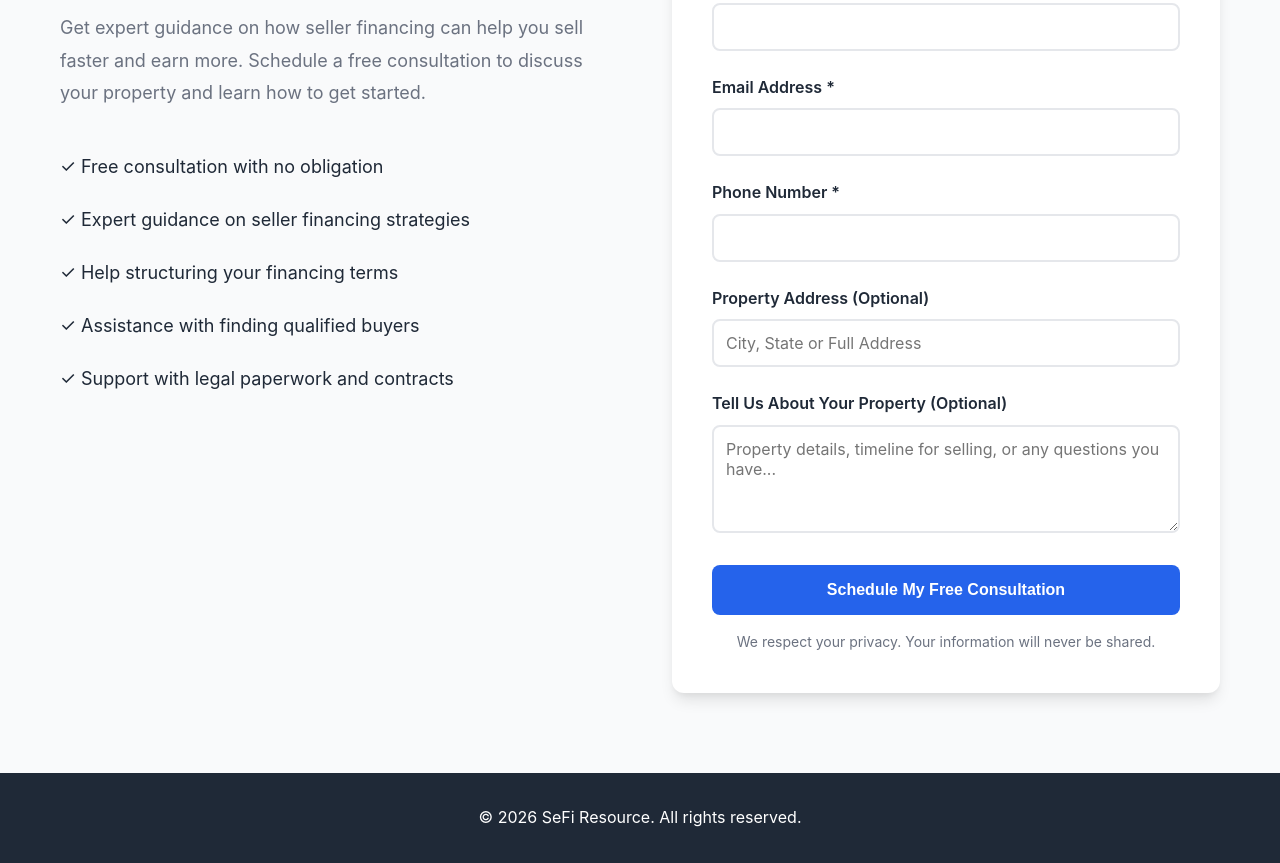
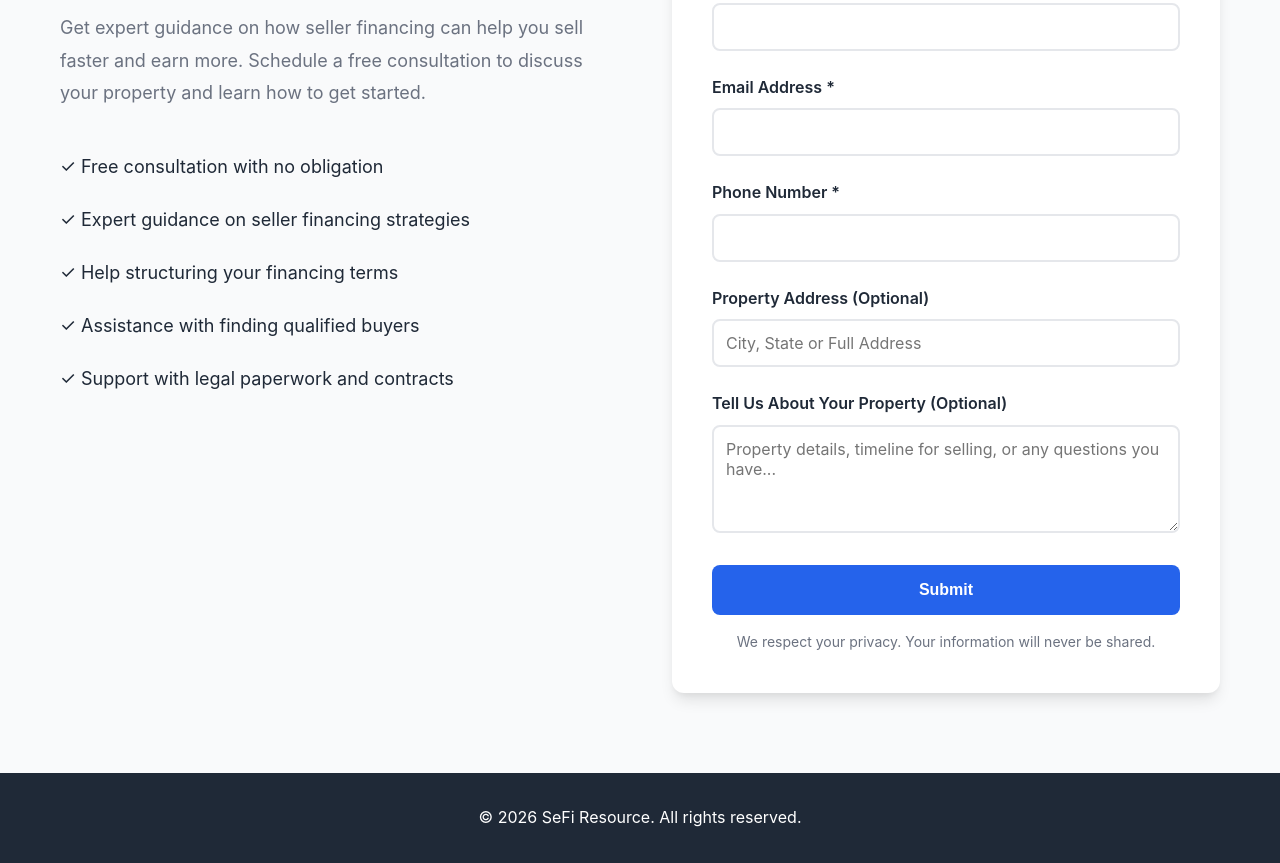
Before and after one commit to sefi-resource/sefi, a plain HTML site: page index.html in a window 1280 px wide. Shown: the part 6117-6980 px from the top of the page. Drawn offline with Linux system fonts and the light colour scheme.

Commit message:
Update index.html

```diff
--- a/index.html
+++ b/index.html
@@ -349,7 +349,7 @@
                         <textarea id="message" name="message" rows="4" placeholder="Property details, timeline for selling, or any questions you have..."></textarea>
                     </div>
 
-                    <button type="submit" class="btn btn-primary btn-block">Schedule My Free Consultation</button>
+                    <button type="submit" class="btn btn-primary btn-block">Submit</button>
                     <p class="form-note">We respect your privacy. Your information will never be shared.</p>
                 </form>
             </div>
```
